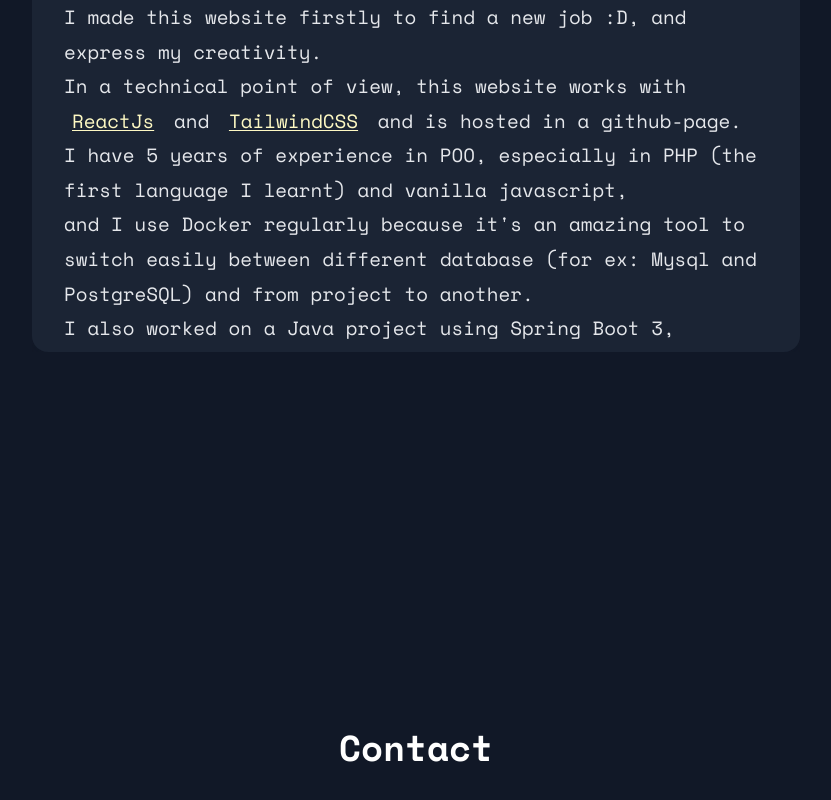
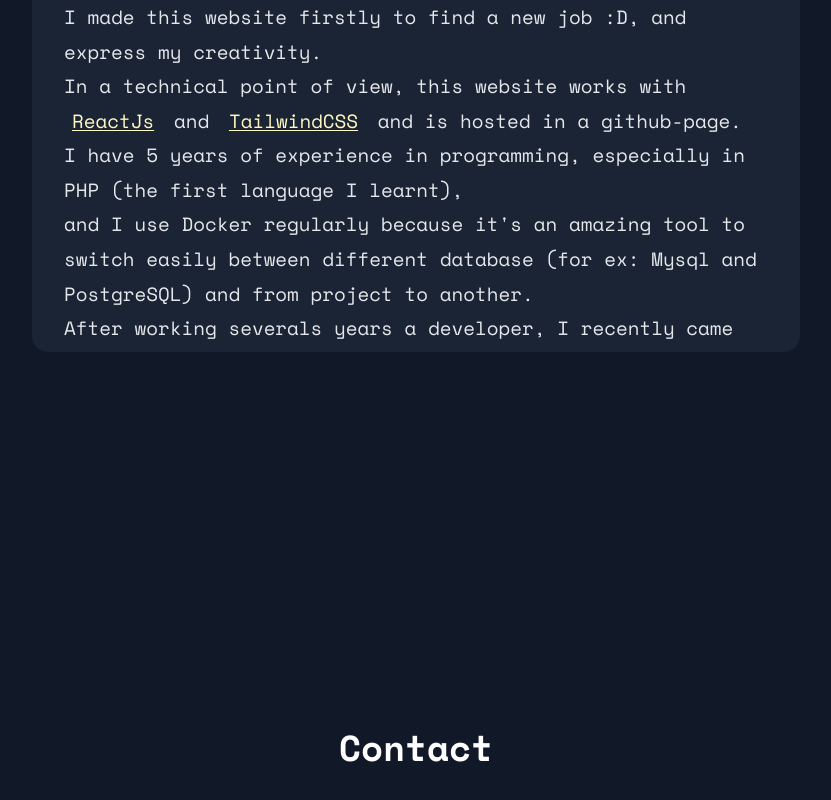
Before and after one commit to t0mspace/t0mspace, a React (Vite) app: page / in a window 1280 px wide. Shown: the part 3120-3920 px from the top of the page, without its empty margins (176-1007 px from the left). Built offline with nearby package versions, Linux system fonts and the light colour scheme.

Commit message:
update about  section

```diff
--- a/src/components/About/AboutSection.tsx
+++ b/src/components/About/AboutSection.tsx
@@ -7,19 +7,12 @@ function AboutSection() {
         <p>I made this website firstly to find a new job :D, and express my creativity.<br />
         In a technical point of view, this website works with <a className="external-link" href="//react.dev">ReactJs</a> and <a className="external-link" href="//v3.tailwindcss.com">TailwindCSS</a> and is hosted in a github-page.
           </p>
-        <p>I have 5 years of experience in POO, especially in PHP (the first language I learnt) and vanilla javascript,<br />
+        <p>I have 5 years of experience in programming, especially in PHP (the first language I learnt),<br />
         and I use Docker regularly because it's an amazing tool to switch easily between different database (for ex: Mysql and PostgreSQL) and from project to another.</p>
-        <p>I also worked on a Java project using Spring Boot 3, Angular and microservices (3) when I was on the bench, 3 months ago.<br/>
-          It wasn't a piece of cake like said the project manager: it was really intensive but also really challenging and interesting:
-        I love to be autonomous on the choice of technologies and touch a bit to everything (dev in Java + Angular + Linux administration).
-        I was fortunately not alone, a colleague helped me to setup the server (when I was too desperate by an issue and ready to throw myself by the window)</p>
-        <br />
-        <p>Here's the technologies we installed in the vps: Docker (root-less), firewall-d, Spring Boot, PostgreSQL, GitLab and Traefik as reverse proxy.
-        But the other side of the coin when I have the cap of dev, devops, and sysadmin is that I become a bit too much scattered.</p>
-        <br />
-        <p>It was the occasion to become a mentor of an another colleague who came from Microsoft technologies, kew nothing on Linux and java and wanted to learn Angular.
-        I noticed It was not easy to explain some concept while going forward to my own tasks, but I love to share my knowledges. </p>
-
+        <p>After working severals years a developer, I recently came back to my first role: Versative IT support / helpdesk, because the developer market is become saturated. I have to say that I'm more comfortable with helping people (and I love that !) than be always in the front of a screen for coding.
+        I realized it's difficult for me to keep the motivation on working on long programming projects, especially if the project doesn't interest me very much.
+        Basically, I prefer to code on personal projects, and make my own tools.<br />
+        Computer sciences has always been a passion for me (since I was a teenager), and should stay like that.</p>
       </div>
       </div>
     </div>
```
